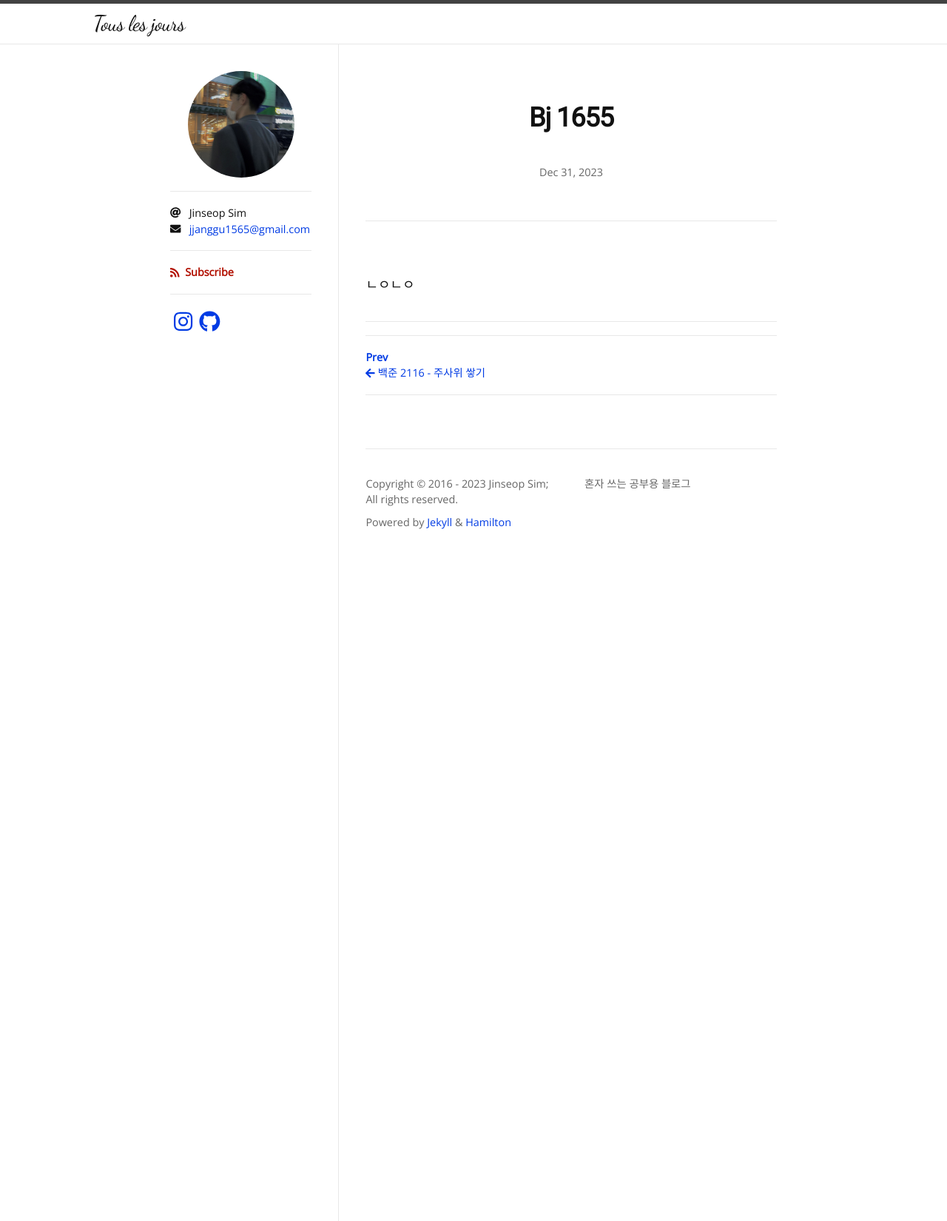
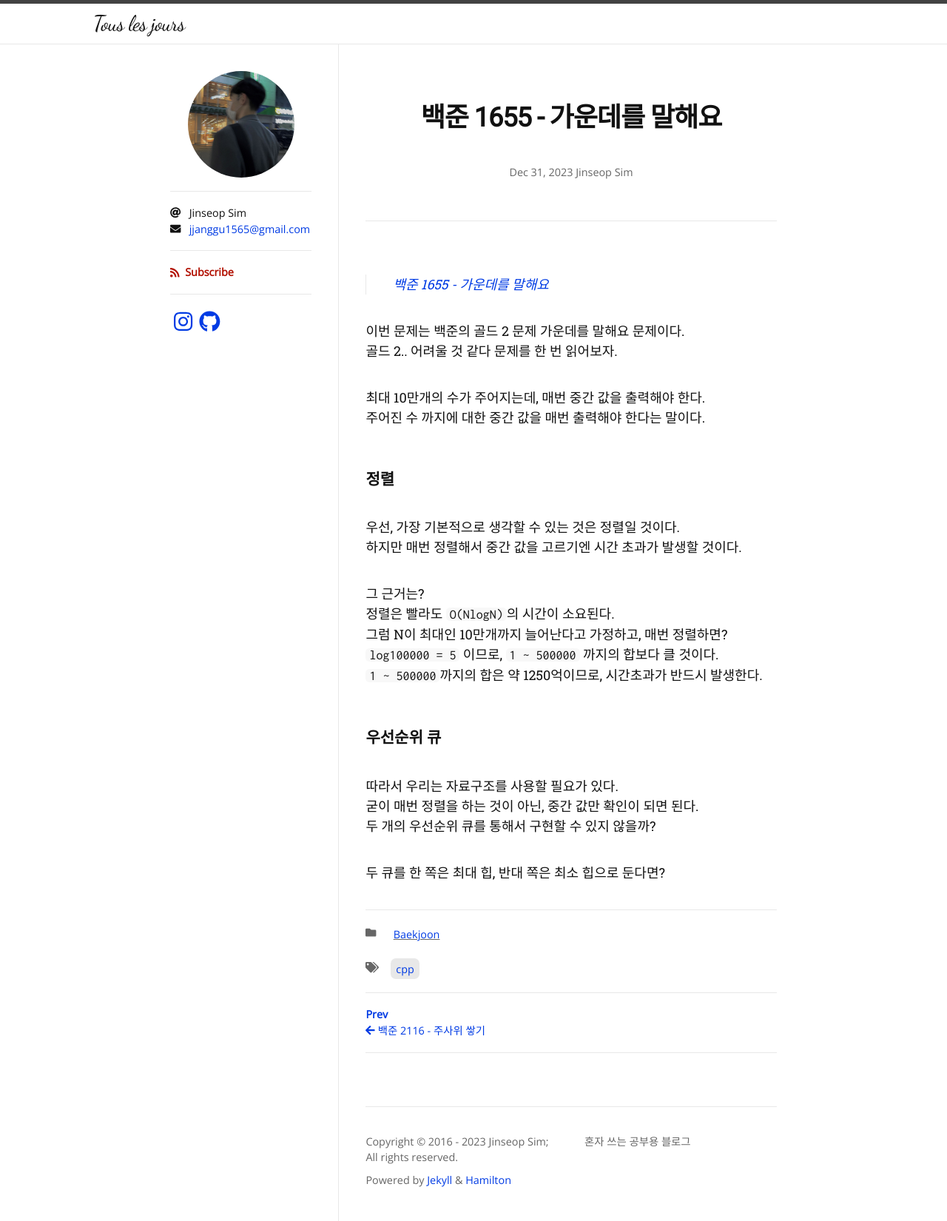
Before and after one commit to Jinseop-Sim/Jinseop-Sim.github.io, a Jekyll site: the page built from _posts/2023-12-31-bj-1655.md, in a window 1280 px wide. Shown: the whole page at 74% size. Built offline with Jekyll 4.4.1, drawn with Linux system fonts in a browser that asks for light colours; nearby versions of some CDN libraries; some web fonts are replaced; our own code applies the rules of GitHub Pages for plain Markdown files.

Commit message:
글 추가

````diff
--- a/_posts/2023-12-31-bj-1655.md
+++ b/_posts/2023-12-31-bj-1655.md
@@ -1 +1,32 @@
-ㄴㅇㄴㅇ
+---
+layout: post
+title: "백준 1655 - 가운데를 말해요"
+categories: Baekjoon
+tags: [cpp]
+author:
+  - Jinseop Sim
+---
+> [백준 1655 - 가운데를 말해요](https://www.acmicpc.net/problem/1655)
+
+이번 문제는 백준의 골드 2 문제 가운데를 말해요 문제이다.
+골드 2.. 어려울 것 같다 문제를 한 번 읽어보자.
+
+최대 10만개의 수가 주어지는데, 매번 중간 값을 출력해야 한다.
+주어진 수 까지에 대한 중간 값을 매번 출력해야 한다는 말이다.
+
+### 정렬
+우선, 가장 기본적으로 생각할 수 있는 것은 정렬일 것이다.
+하지만 매번 정렬해서 중간 값을 고르기엔 시간 초과가 발생할 것이다.
+
+그 근거는?
+정렬은 빨라도 ```O(NlogN)```의 시간이 소요된다.
+그럼 N이 최대인 10만개까지 늘어난다고 가정하고, 매번 정렬하면?
+```log100000 = 5``` 이므로, ```1 ~ 500000``` 까지의 합보다 클 것이다.
+```1 ~ 500000```까지의 합은 약 1250억이므로, 시간초과가 반드시 발생한다.
+
+### 우선순위 큐
+따라서 우리는 자료구조를 사용할 필요가 있다.
+굳이 매번 정렬을 하는 것이 아닌, 중간 값만 확인이 되면 된다.
+두 개의 우선순위 큐를 통해서 구현할 수 있지 않을까?
+
+두 큐를 한 쪽은 최대 힙, 반대 쪽은 최소 힙으로 둔다면?
````
